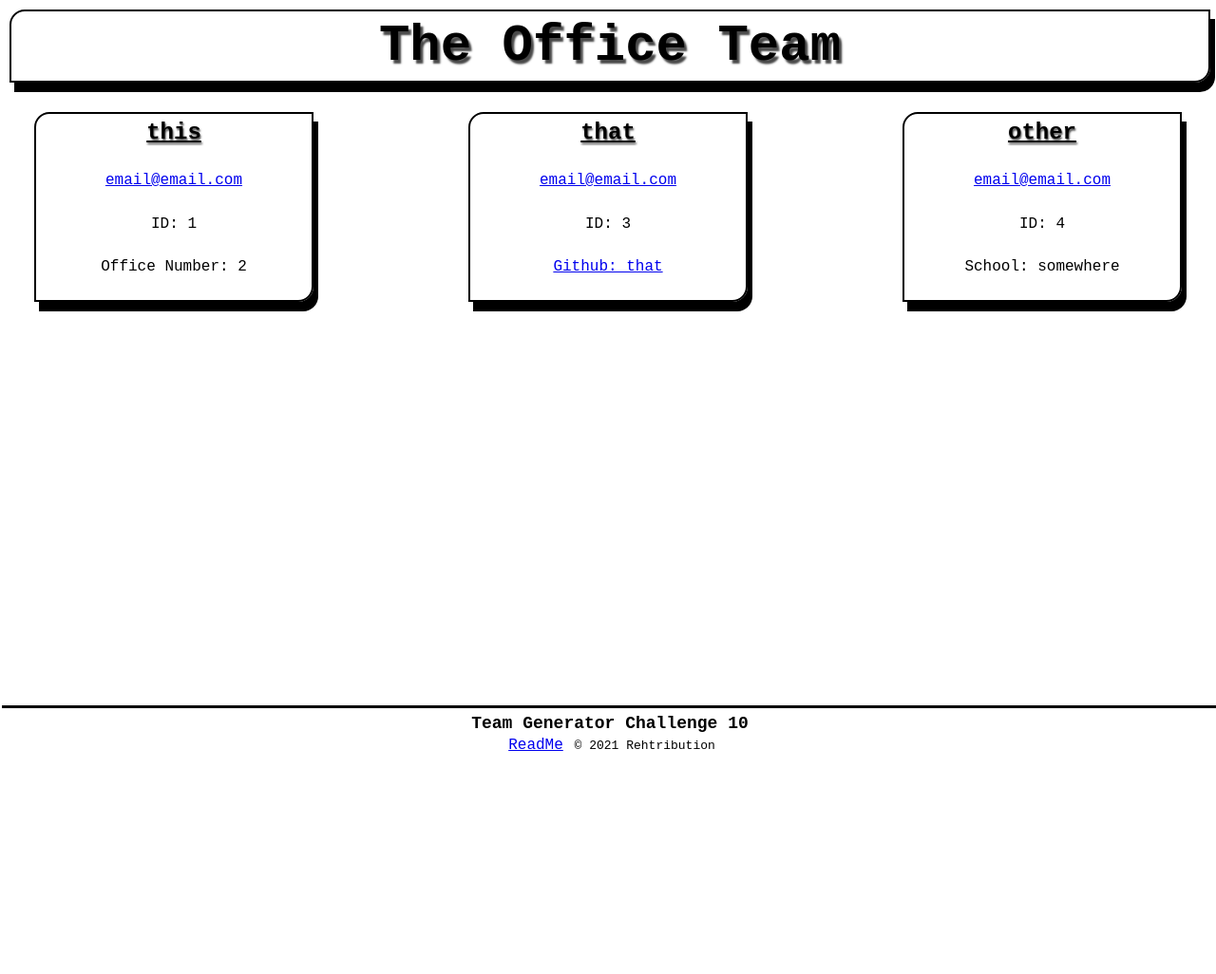
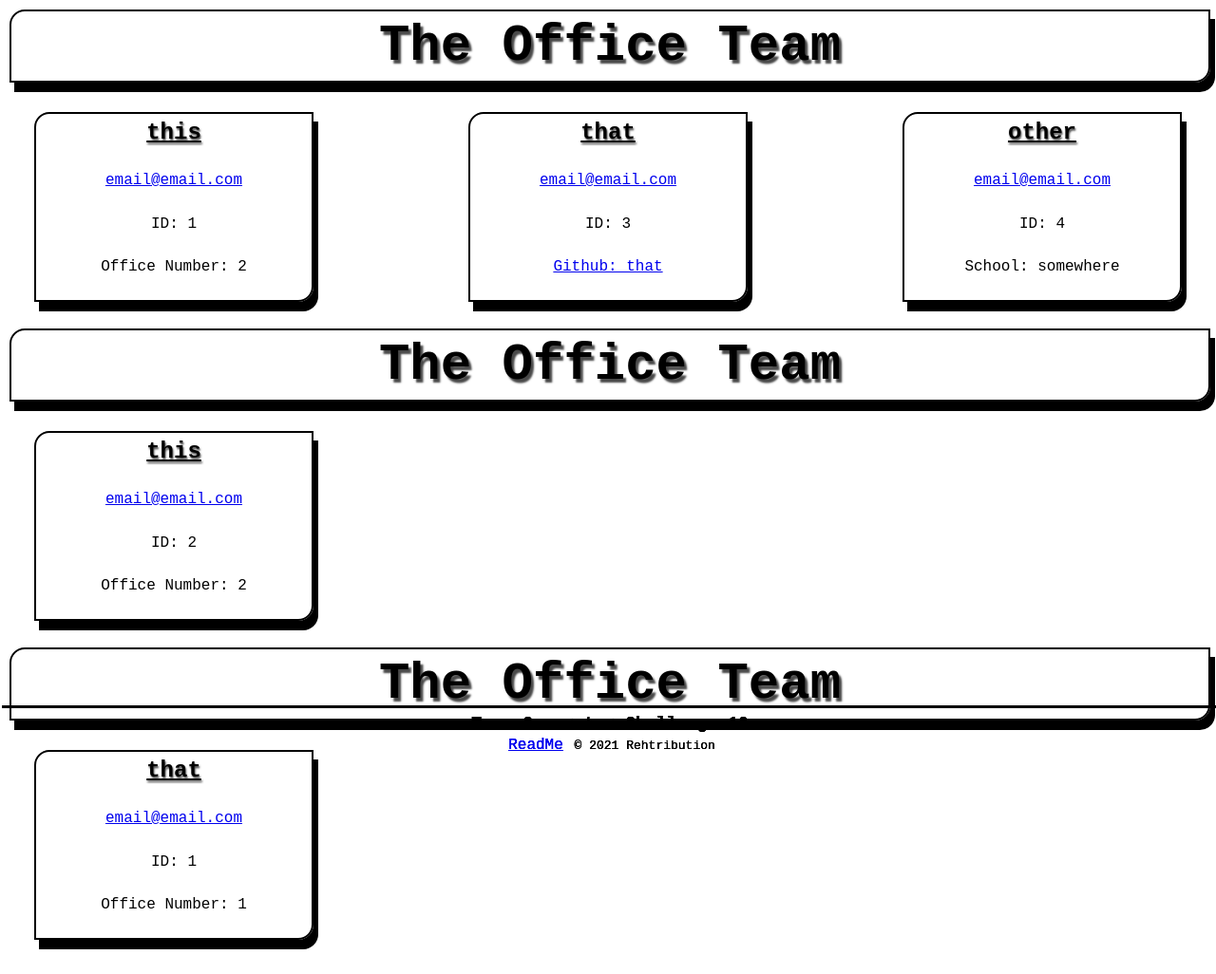
Before and after one commit to Rehtribution/10-dundermiff, a website: page team.html in a window 1280 px wide. Shown: the whole page at 95% size. Before the commit the page ends 800 px from the top, so only its background shows below. Drawn offline with Linux system fonts and the light colour scheme.

Commit message:
synching

```diff
--- a/index.js
+++ b/index.js
@@ -142,5 +142,5 @@ function addIntern() {
 //done will create the team.html file
 function done() {
     console.log(team);
-    fs.writeFile('team.html', create(team), err => err ? console.log(err) : console.log("==========HTML page created!=========="));
+    fs.appendFile('team.html', create(team), err => err ? console.log(err) : console.log("==========HTML page created!=========="));
 }
--- a/src/template.js
+++ b/src/template.js
@@ -78,5 +78,3 @@ module.exports = (team) => {
     </html>
     `
 }
-
-// issues: need to append file not replace
--- a/team.html
+++ b/team.html
@@ -50,3 +50,79 @@
         &copy; 2021 Rehtribution
     </footer>
     </html>
+
+    <!DOCTYPE html>
+    <html lang="en">
+    <head>
+        <meta charset="UTF-8">
+        <meta http-equiv="X-UA-Compatible" content="IE=edge">
+        <meta name="viewport" content="width=device-width, initial-scale=1.0">
+        <link rel="stylesheet" href="../src/style.css">
+        <title>TPG:Team Profile Generator</title>
+    </head>
+
+    <header>
+        <h1>The Office Team</h1>
+    </header>
+
+    <!--main content start-->
+    <body>
+        <div class="container">
+        <div class="card-deck">
+
+            <div class="card">
+                <h2>this</h2>
+                <p><a href="mailto: email@email.com" target="_blank">email@email.com</a></p>
+                <p>ID: 2</p>
+                <p>Office Number: 2</p>
+            </div>
+
+        </div>
+        </div>
+    </body>
+    <!--main content end-->
+
+    <!--footer-->
+    <footer>
+    <h4>Team Generator Challenge 10</h4><a href="README.md" target="_blank">ReadMe</a>
+        &copy; 2021 Rehtribution
+    </footer>
+    </html>
+
+    <!DOCTYPE html>
+    <html lang="en">
+    <head>
+        <meta charset="UTF-8">
+        <meta http-equiv="X-UA-Compatible" content="IE=edge">
+        <meta name="viewport" content="width=device-width, initial-scale=1.0">
+        <link rel="stylesheet" href="../src/style.css">
+        <title>TPG:Team Profile Generator</title>
+    </head>
+
+    <header>
+        <h1>The Office Team</h1>
+    </header>
+
+    <!--main content start-->
+    <body>
+        <div class="container">
+        <div class="card-deck">
+
+            <div class="card">
+                <h2>that</h2>
+                <p><a href="mailto: email@email.com" target="_blank">email@email.com</a></p>
+                <p>ID: 1</p>
+                <p>Office Number: 1</p>
+            </div>
+
+        </div>
+        </div>
+    </body>
+    <!--main content end-->
+
+    <!--footer-->
+    <footer>
+    <h4>Team Generator Challenge 10</h4><a href="README.md" target="_blank">ReadMe</a>
+        &copy; 2021 Rehtribution
+    </footer>
+    </html>
```
